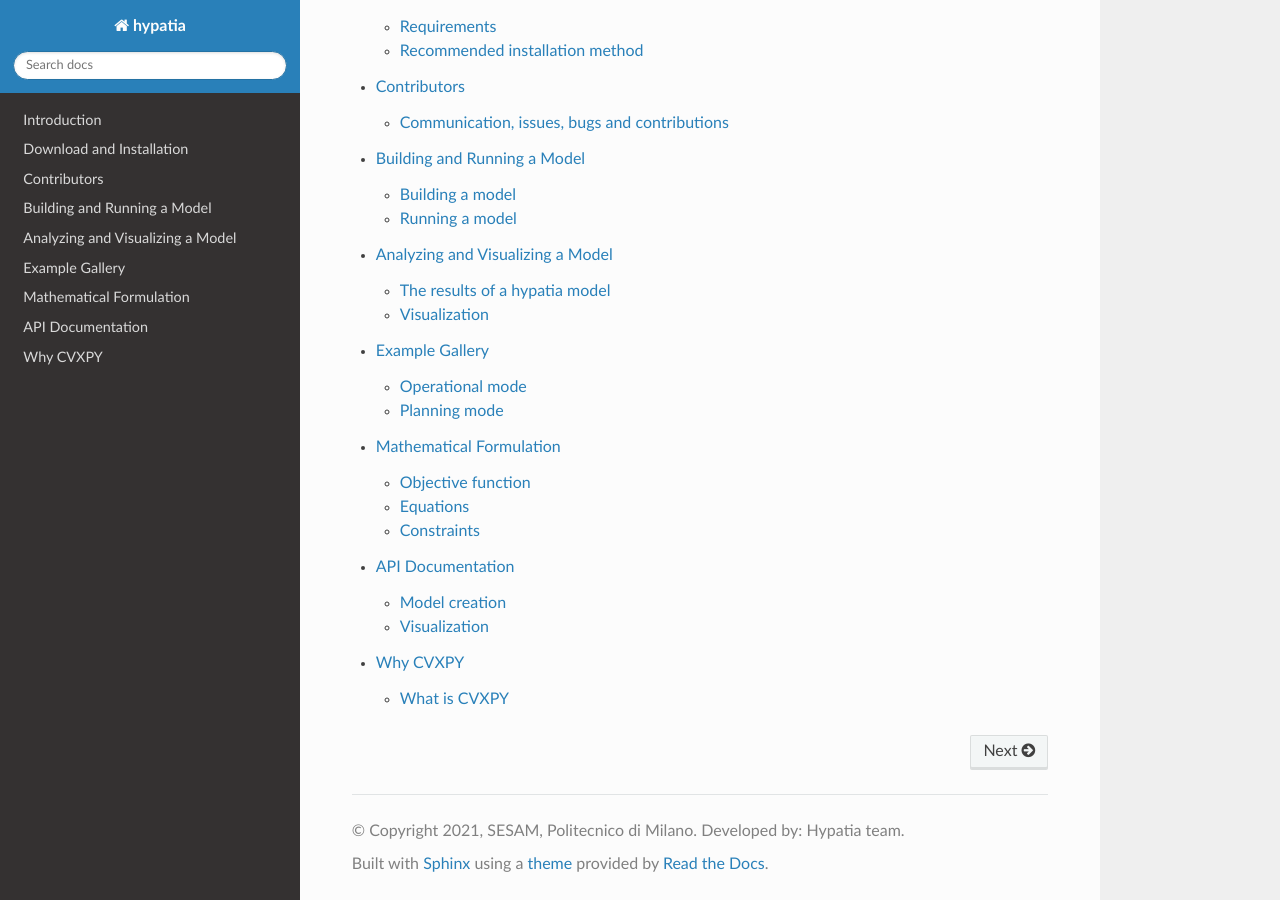
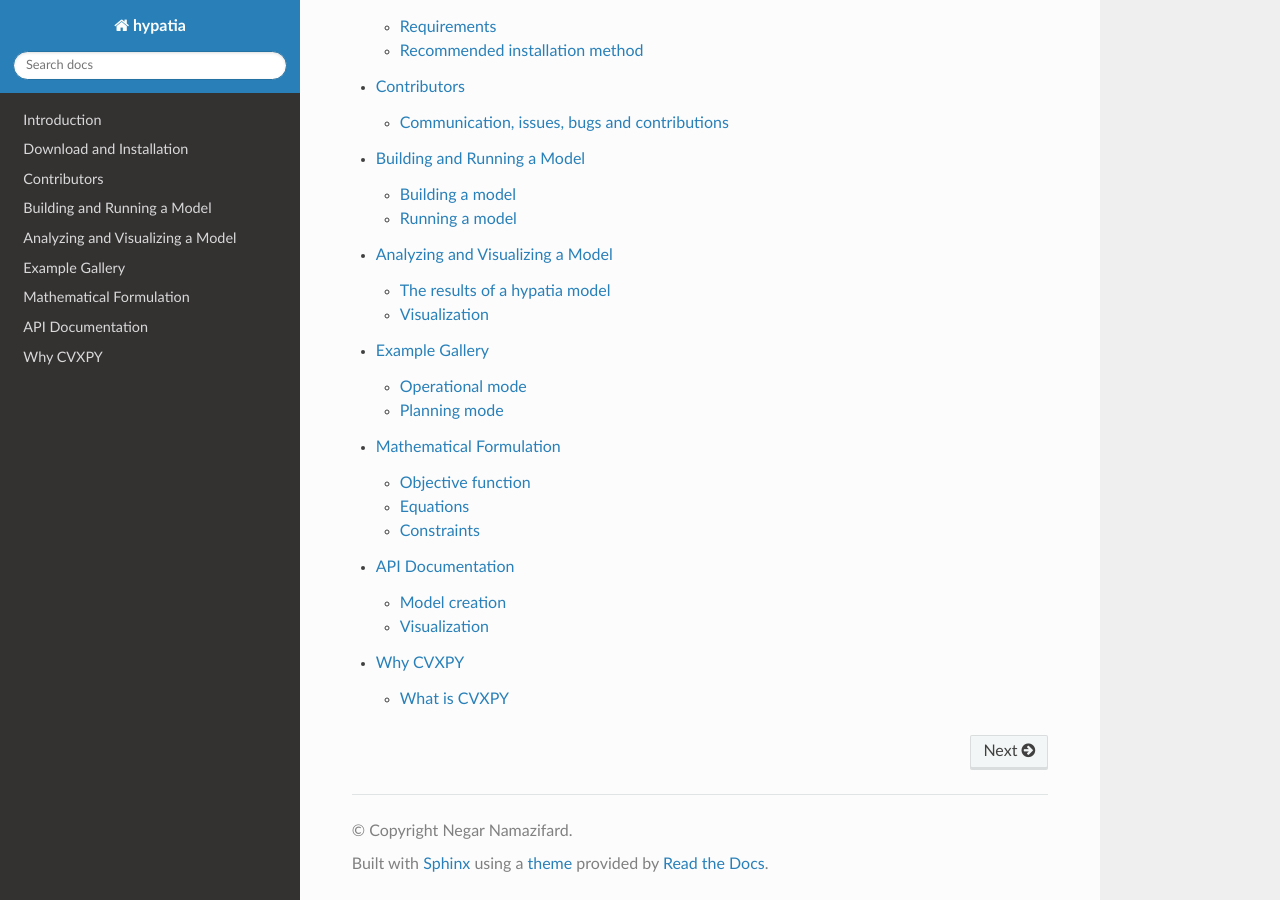
Before and after one commit to Hypatia-Energy-Modelling-Framework/Hypatia, a Sphinx documentation site: the page built from doc/source/index.rst, in a window 1280 px wide and 900 px high, scrolled down 591 px. Built offline with Sphinx 7.4.7 and the Read the Docs theme 2.0.0, drawn with Linux system fonts in a browser that asks for light colours.

Commit message:
Update conf.py

```diff
--- a/doc/source/conf.py
+++ b/doc/source/conf.py
@@ -22,7 +22,7 @@ sys.path.insert(0, os.path.abspath("../../.."))
 
 
 project = "hypatia"
-copyright = "2021, SESAM, Politecnico di Milano.\n Developed by: Hypatia team"
+copyright = "Negar Namazifard"
 author = "Negar Namazifard"
 
 # The full version, including alpha/beta/rc tags
```
